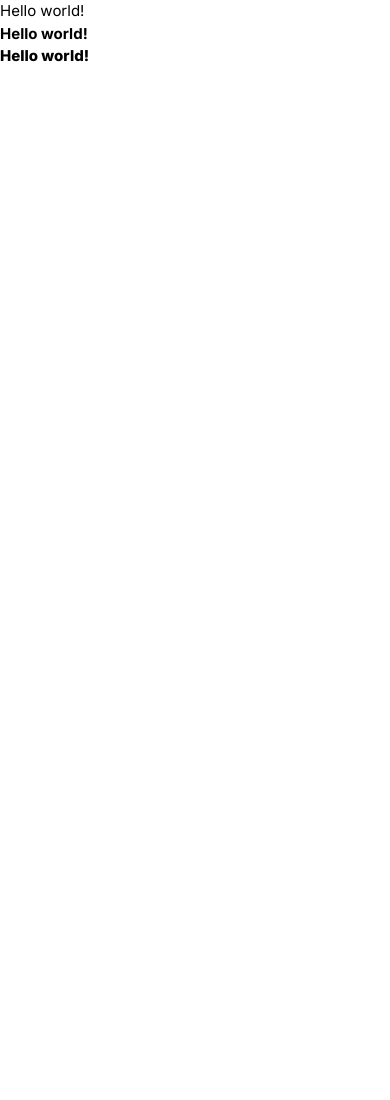
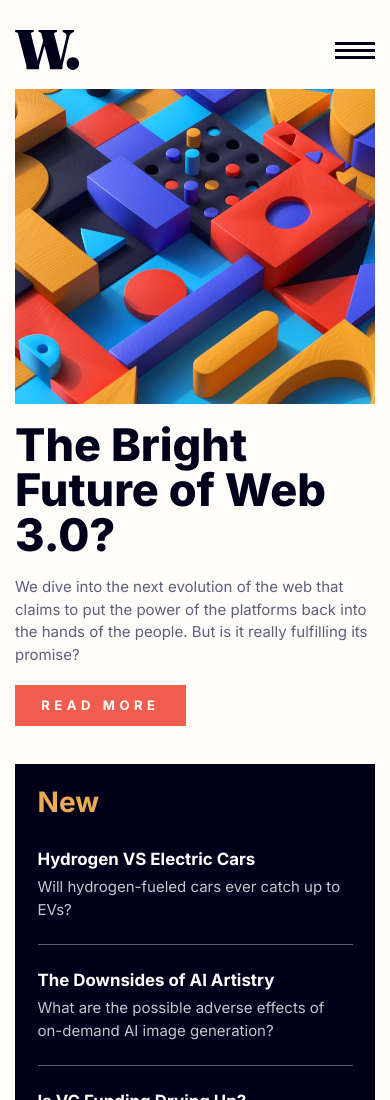
Before and after one commit to wojciechgrochecki/news-homepage, a React (Vite) app: page / in a window 390 px wide. Shown: the top 1100 px of the page. Before the commit the page ends 844 px from the top, so only its background shows below. Built offline with nearby package versions, Linux system fonts and the light colour scheme.

Commit message:
create nav & content for mobile

```diff
--- a/src/App.tsx
+++ b/src/App.tsx
@@ -1,11 +1,12 @@
 import "./App.css";
+import Navigation from "./components/Navigation";
+import Content from "./components/Content";
 
 function App() {
   return (
-    <div>
-      <h1 className=" font-normal">Hello world!</h1>
-      <h1 className=" font-bold">Hello world!</h1>
-      <h1 className=" font-bolder">Hello world!</h1>
+    <div className=" bg-neutral-off-white px-4 py-3">
+      <Navigation />
+      <Content />
     </div>
   );
 }
--- /dev/null
+++ b/src/components/Content.tsx
@@ -0,0 +1,107 @@
+import ImageRetro from "../assets/images/image-retro-pcs.jpg";
+import ImageTopLaptops from "../assets/images/image-top-laptops.jpg";
+import ImageWebDesktop from "../assets/images/image-web-3-desktop.jpg";
+import ImageWebMobile from "../assets/images/image-web-3-mobile.jpg";
+import ImageGamingGrowth from "../assets/images/image-gaming-growth.jpg";
+
+const Content = ({}) => {
+  return (
+    <div className="grid grid-flow-row gap-5">
+      <picture>
+        <source srcSet={ImageWebDesktop} media="(min-width:640px)" />
+        <img src={ImageWebMobile} alt="interesting image" />
+      </picture>
+      <h2 className="text-5xl font-bolder text-neutral-very-dark-blue">
+        The Bright Future of Web 3.0?
+      </h2>
+      <div>
+        <p className="mb-5  text-neutral-dark-grayish-blue">
+          We dive into the next evolution of the web that claims to put the
+          power of the platforms back into the hands of the people. But is it
+          really fulfilling its promise?
+        </p>
+        <button className="mb-10 bg-primary-soft-red px-7 py-3 text-sm font-bold tracking-[0.3rem] text-neutral-off-white">
+          READ MORE
+        </button>
+        <div
+          className="bg-neutral-very-dark-blue p-6
+        [&_div:not(:last-child)]:after:my-6
+        [&_div:not(:last-child)]:after:block
+        [&_div:not(:last-child)]:after:border-b
+        [&_div:not(:last-child)]:after:border-b-neutral-dark-grayish-blue
+        "
+        >
+          <h3 className="mb-7 text-3xl font-bold text-primary-soft-orange">
+            New
+          </h3>
+          <div className="text-neutral-off-white">
+            <h4 className="mb-1 text-lg font-bold ">
+              Hydrogen VS Electric Cars
+            </h4>
+            <p className="text-base leading-6 text-neutral-grayish-blue">
+              Will hydrogen-fueled cars ever catch up to EVs?
+            </p>
+          </div>
+          <div className="text-neutral-off-white">
+            <h4 className="mb-1 text-lg font-bold ">
+              The Downsides of AI Artistry
+            </h4>
+            <p className="text-base leading-6 text-neutral-grayish-blue">
+              What are the possible adverse effects of on-demand AI image
+              generation?
+            </p>
+          </div>
+          <div className="text-neutral-off-white">
+            <h4 className="mb-1 text-lg font-bold ">
+              Is VC Funding Drying Up?
+            </h4>
+            <p className="text-base leading-6 text-neutral-grayish-blue">
+              Private funding by VC firms is down 50% YOY. We take a look at
+              what that means.
+            </p>
+          </div>
+        </div>
+      </div>
+      <div className="grid grid-flow-row gap-y-7">
+        <div className="grid grid-cols-[1fr_2fr] gap-x-5 ">
+          <img src={ImageRetro} alt="retro image" />
+          <div className="flex flex-col justify-around ">
+            <span className="text-3xl font-bold text-neutral-grayish-blue/80">
+              01
+            </span>
+            <h4 className="mb-1 text-lg font-bolder">Reviving Retro PCs</h4>
+            <p className="text-neutral-dark-grayish-blue">
+              What happens when old PCs are given modern upgrades?
+            </p>
+          </div>
+        </div>
+        <div className="grid grid-cols-[1fr_2fr] gap-x-5 ">
+          <img src={ImageTopLaptops} alt="keyboard image" />
+          <div className="flex flex-col justify-around ">
+            <span className="text-3xl font-bold text-neutral-grayish-blue/80">
+              02
+            </span>
+            <h4 className="mb-1 text-lg font-bolder">Top 10 Laptops of 2022</h4>
+            <p className="text-neutral-dark-grayish-blue">
+              Our best picks for various needs and budgets.
+            </p>
+          </div>
+        </div>
+        <div className="grid grid-cols-[1fr_2fr] gap-x-5 ">
+          <img src={ImageGamingGrowth} alt="gaming image" />
+          <div className="flex flex-col justify-around ">
+            <span className="text-3xl font-bold text-neutral-grayish-blue/80">
+              03
+            </span>
+            <h4 className="mb-1 text-lg font-bolder">The Growth of Gaming</h4>
+            <p className="text-neutral-dark-grayish-blue">
+              How the pandemic has sparked fresh opportunities.
+            </p>
+          </div>
+        </div>
+      </div>
+    </div>
+  );
+};
+
+export default Content;
--- /dev/null
+++ b/src/components/Navigation.tsx
@@ -0,0 +1,43 @@
+import { useState } from "react";
+import Logo from "../assets/images/logo.svg";
+import IconMenu from "../assets/images/icon-menu.svg";
+import IconMenuClose from "../assets/images/icon-menu-close.svg";
+
+const Navigation = ({}) => {
+  const [isOpen, setIsOpen] = useState(false);
+
+  function toggleMenu() {
+    setIsOpen((prev) => !prev);
+  }
+
+  return (
+    <div className="flex w-full flex-row items-center justify-between py-5">
+      <img src={Logo} alt="logo" />
+      <button onClick={toggleMenu}>
+        <img src={IconMenu} alt="menu open icon" />
+      </button>
+      <div
+        className={
+          isOpen
+            ? `fixed right-0 top-0 h-full w-full bg-neutral-very-dark-blue/40 duration-300 ease-in-out `
+            : `fixed right-[-100%]`
+        }
+      >
+        <div className="ml-auto flex h-full max-w-[250px] flex-col bg-neutral-off-white px-5 py-8">
+          <button onClick={toggleMenu} className="self-end">
+            <img src={IconMenuClose} alt="menu close icon" />
+          </button>
+          <ul className="mt-20 flex flex-col gap-y-5 text-lg text-neutral-very-dark-blue [&_li]:cursor-pointer">
+            <li>Home</li>
+            <li>New</li>
+            <li>Popular</li>
+            <li>Trending</li>
+            <li>Categories</li>
+          </ul>
+        </div>
+      </div>
+    </div>
+  );
+};
+
+export default Navigation;
```
